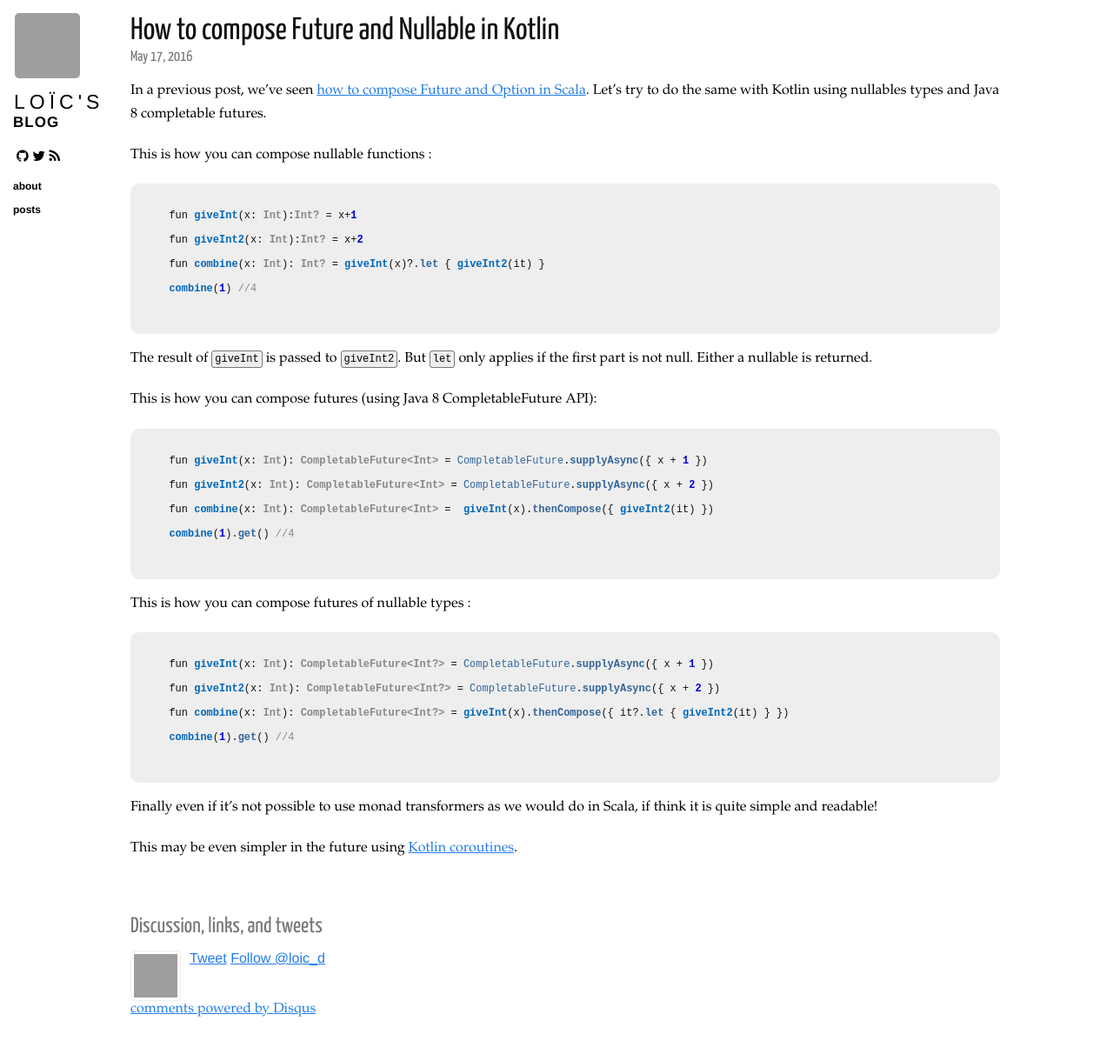
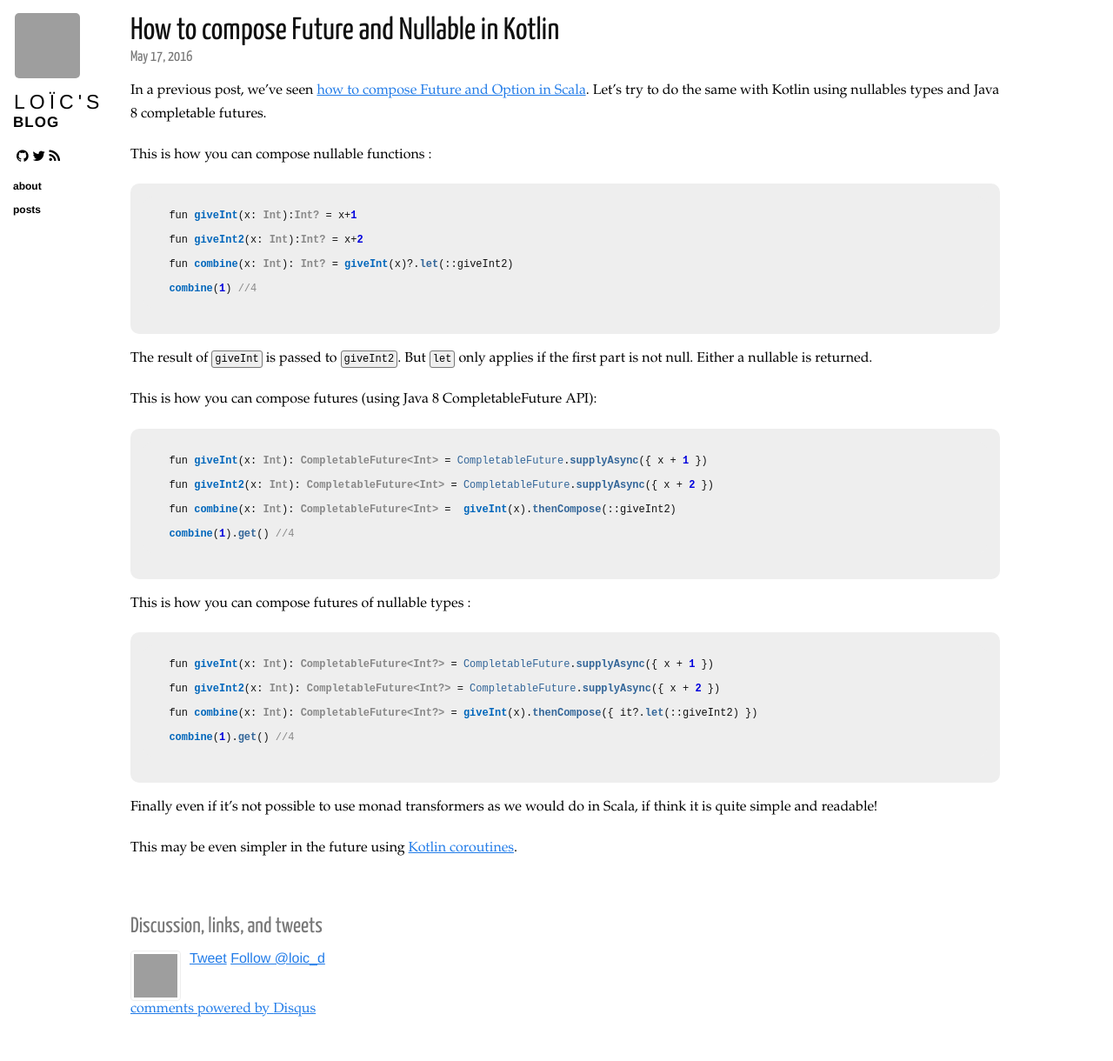
Before and after one commit to loicdescotte/loicdescotte.github.io, a Jekyll site: the page built from _posts/2016-05-17-kotlin-compose-nullable-future.md, in a window 1280 px wide. Shown: the whole page at 87% size. Built offline with Jekyll 4.4.1, drawn with Linux system fonts in a browser that asks for light colours; nearby versions of some CDN libraries; comment, search, counter and statistics services are not loaded; grey boxes are pictures that could not be loaded.

````diff
--- a/_posts/2016-05-17-kotlin-compose-nullable-future.md
+++ b/_posts/2016-05-17-kotlin-compose-nullable-future.md
@@ -18,7 +18,7 @@ This is how you can compose nullable functions :
 
   fun giveInt2(x: Int):Int? = x+2
 
-  fun combine(x: Int): Int? = giveInt(x)?.let { giveInt2(it) }
+  fun combine(x: Int): Int? = giveInt(x)?.let(::giveInt2)
 
   combine(1) //4
 ```
@@ -32,7 +32,7 @@ This is how you can compose futures (using Java 8 CompletableFuture API):
 
   fun giveInt2(x: Int): CompletableFuture<Int> = CompletableFuture.supplyAsync({ x + 2 })
 
-  fun combine(x: Int): CompletableFuture<Int> =  giveInt(x).thenCompose({ giveInt2(it) })
+  fun combine(x: Int): CompletableFuture<Int> =  giveInt(x).thenCompose(::giveInt2)
 
   combine(1).get() //4
 ```
@@ -44,7 +44,7 @@ This is how you can compose futures of nullable types :
 
   fun giveInt2(x: Int): CompletableFuture<Int?> = CompletableFuture.supplyAsync({ x + 2 })
 
-  fun combine(x: Int): CompletableFuture<Int?> = giveInt(x).thenCompose({ it?.let { giveInt2(it) } })
+  fun combine(x: Int): CompletableFuture<Int?> = giveInt(x).thenCompose({ it?.let(::giveInt2) })
 
   combine(1).get() //4
 ```
````
